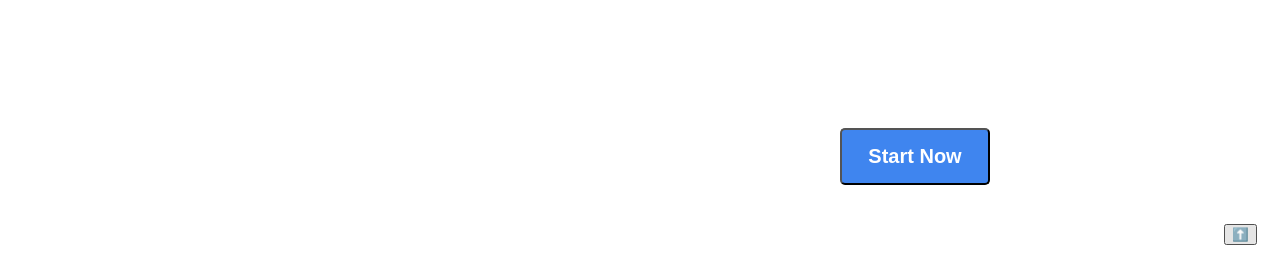
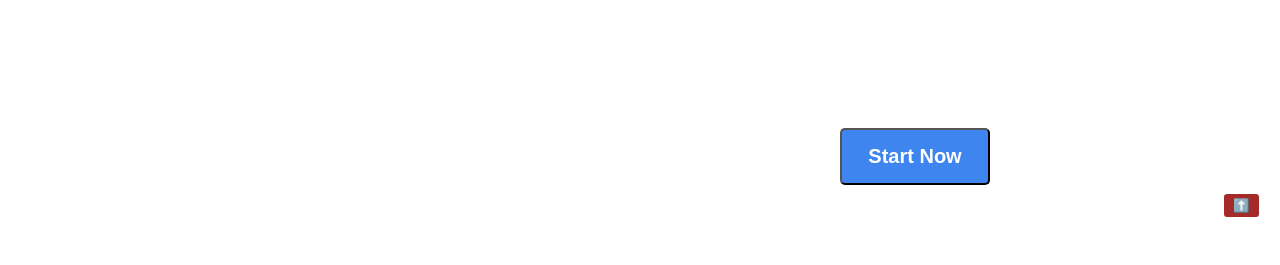
Before and after one commit to opeyemiadeleke1008-cyber/bistro, a plain HTML site: page index.html in a window 1280 px wide. In both pictures the pointer is over the button "⬆️". Shown: the part 535-800 px from the top of the page. Drawn offline with Linux system fonts and the light colour scheme.

Commit message:
put a button

```diff
--- a/css/style.css
+++ b/css/style.css
@@ -60,8 +60,13 @@ header {
   margin-left: 95%;
   position: fixed;
   /* z-index: 1500; */
-  bottom: 20px;
-
+  bottom: 6%;
+  cursor: pointer;
+}
+#bun button:hover{
+  background-color: #a52a2a;
+  border-radius: 3px;
+  border: 3px solid #a52a2a;
 }
 footer {
   /* background-color: ; */
```
